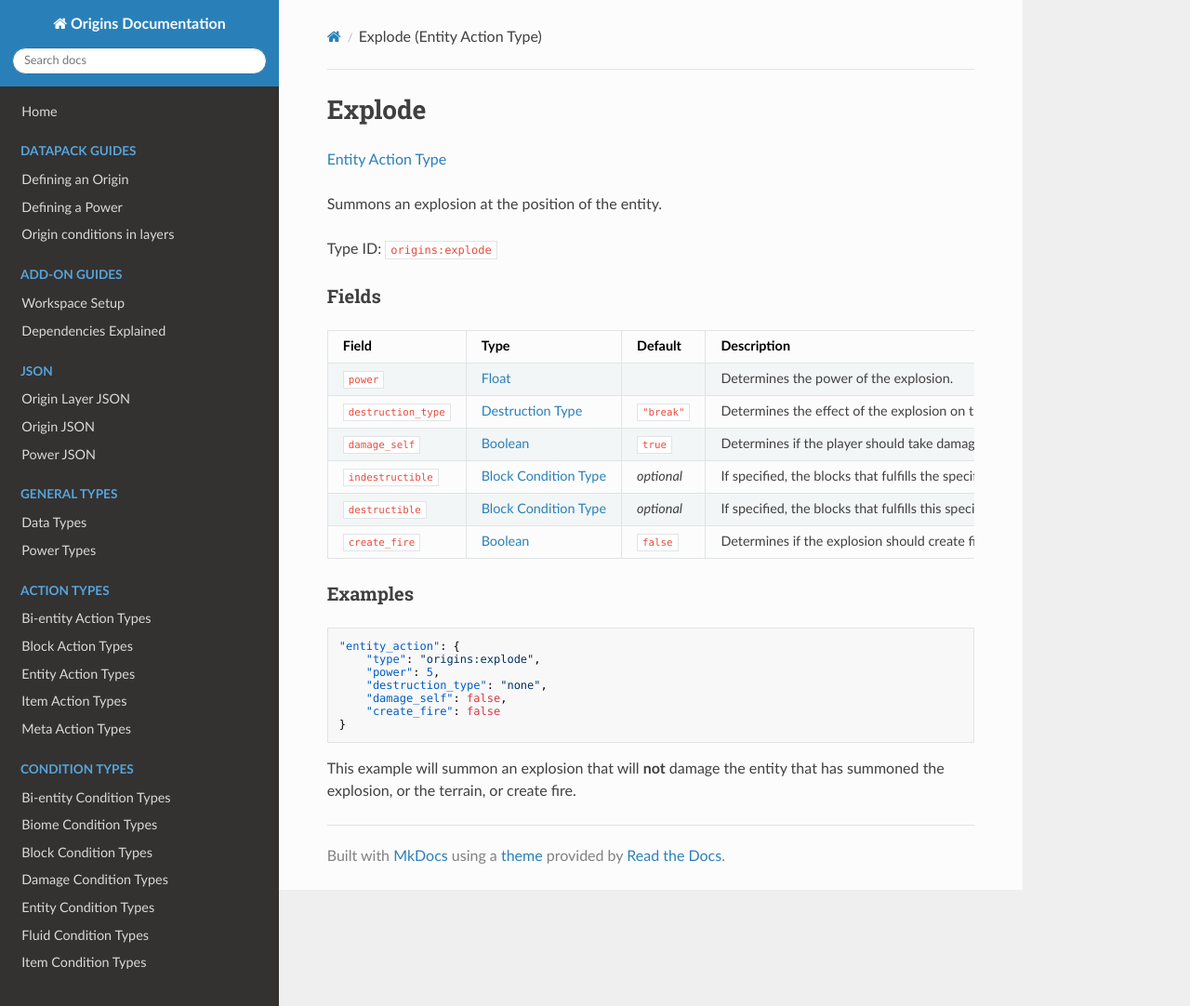
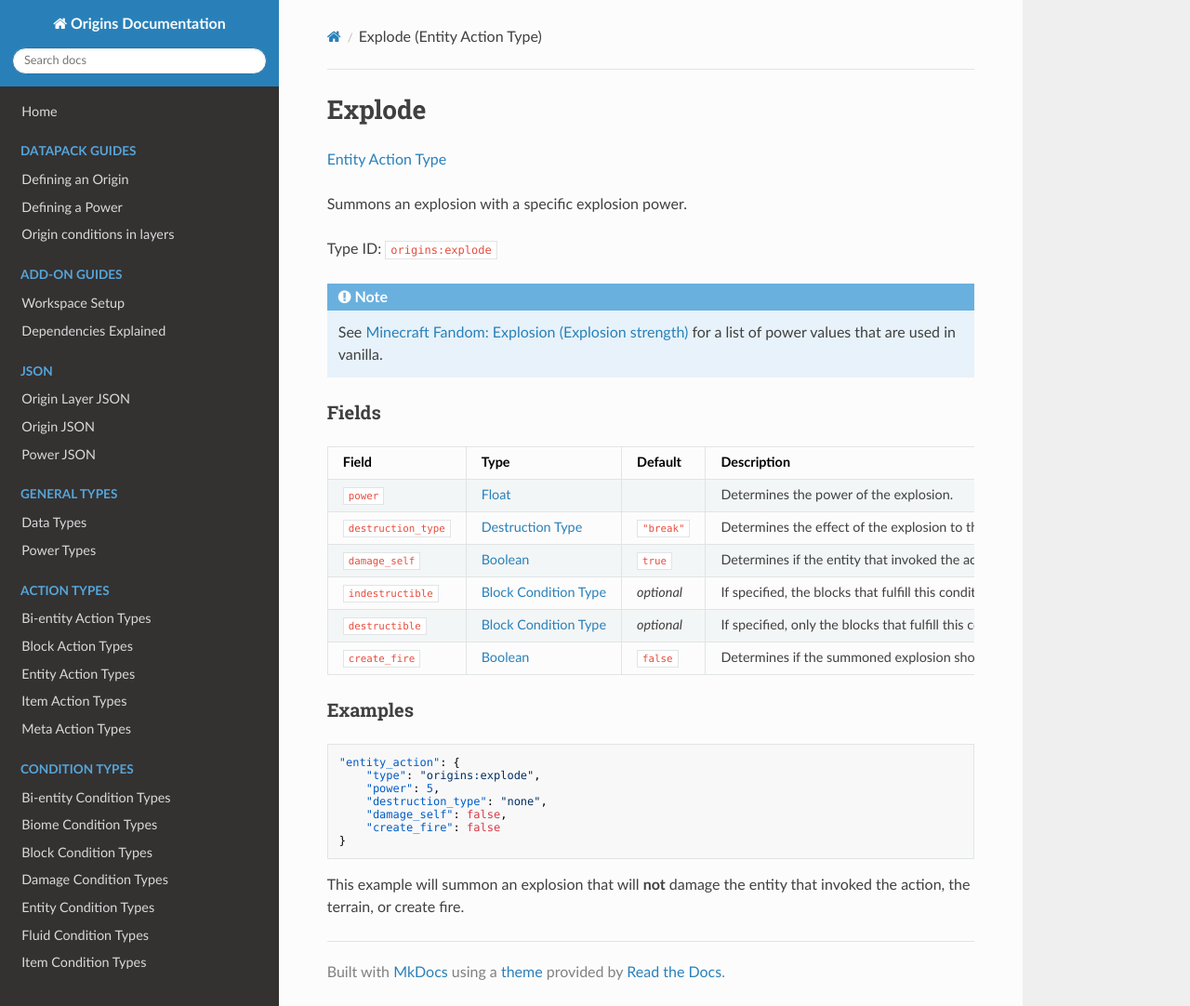
Before and after one commit to apace100/origins-docs, an MkDocs documentation site: the page built from docs/types/entity_action_types/explode.md, in a window 1280 px wide and 1082 px high. Shown: the whole window at 93% size. Built offline with MkDocs 1.6.1, drawn with Linux system fonts in a browser that asks for light colours; nearby versions of some CDN libraries.

Commit message:
Updated `explode.md` (Entity Action Types) * Changed the description of the entity action type * Added an admonition note for power values that are used in vanilla * Changed the description of the fields in the field table * Changed the description of the example

````diff
--- a/docs/types/entity_action_types/explode.md
+++ b/docs/types/entity_action_types/explode.md
@@ -7,9 +7,13 @@ date: 2021-10-02
 
 [Entity Action Type](../entity_action_types.md)
 
-Summons an explosion at the position of the entity.
+Summons an explosion with a specific explosion power.
 
 Type ID: `origins:explode`
+
+!!! note
+
+    See [Minecraft Fandom: Explosion (Explosion strength)](https://minecraft.fandom.com/wiki/Explosion#Explosion_strength) for a list of power values that are used in vanilla.
 
 
 ### Fields
@@ -17,11 +21,11 @@ Type ID: `origins:explode`
 Field | Type | Default | Description
 ------|------|---------|-------------
 `power` | [Float](../data_types/float.md) | | Determines the power of the explosion.
-`destruction_type` | [Destruction Type](../../misc/extras/destruction_types.md) | `"break"` | Determines the effect of the explosion on the terrain.
-`damage_self` | [Boolean](../data_types/boolean.md) | `true` | Determines if the player should take damage from the summoned explosion.
-`indestructible` | [Block Condition Type](../block_condition_types.md) | _optional_ | If specified, the blocks that fulfills the specified block condition type is not destroyed by the summoned explosion.
-`destructible` | [Block Condition Type](../block_condition_types.md) | _optional_ | If specified, the blocks that fulfills this specified block condition type are the **only** blocks that are destroyed by the summoned explosion.
-`create_fire` | [Boolean](../data_types/boolean.md) | `false` | Determines if the explosion should create fire.
+`destruction_type` | [Destruction Type](../../misc/extras/destruction_types.md) | `"break"` | Determines the effect of the explosion to the terrain.
+`damage_self` | [Boolean](../data_types/boolean.md) | `true` | Determines if the entity that invoked the action should take damage from the summoned explosion.
+`indestructible` | [Block Condition Type](../block_condition_types.md) | _optional_ | If specified, the blocks that fulfill this condition will not be destroyed by the summoned explosion.
+`destructible` | [Block Condition Type](../block_condition_types.md) | _optional_ | If specified, only the blocks that fulfill this condition will be destroyed by the summoned explosion.
+`create_fire` | [Boolean](../data_types/boolean.md) | `false` | Determines if the summoned explosion should create fire.
 
 
 ### Examples
@@ -36,4 +40,4 @@ Field | Type | Default | Description
 }
 ```
 
-This example will summon an explosion that will **not** damage the entity that has summoned the explosion, or the terrain, or create fire.
+This example will summon an explosion that will **not** damage the entity that invoked the action, the terrain, or create fire.
````
